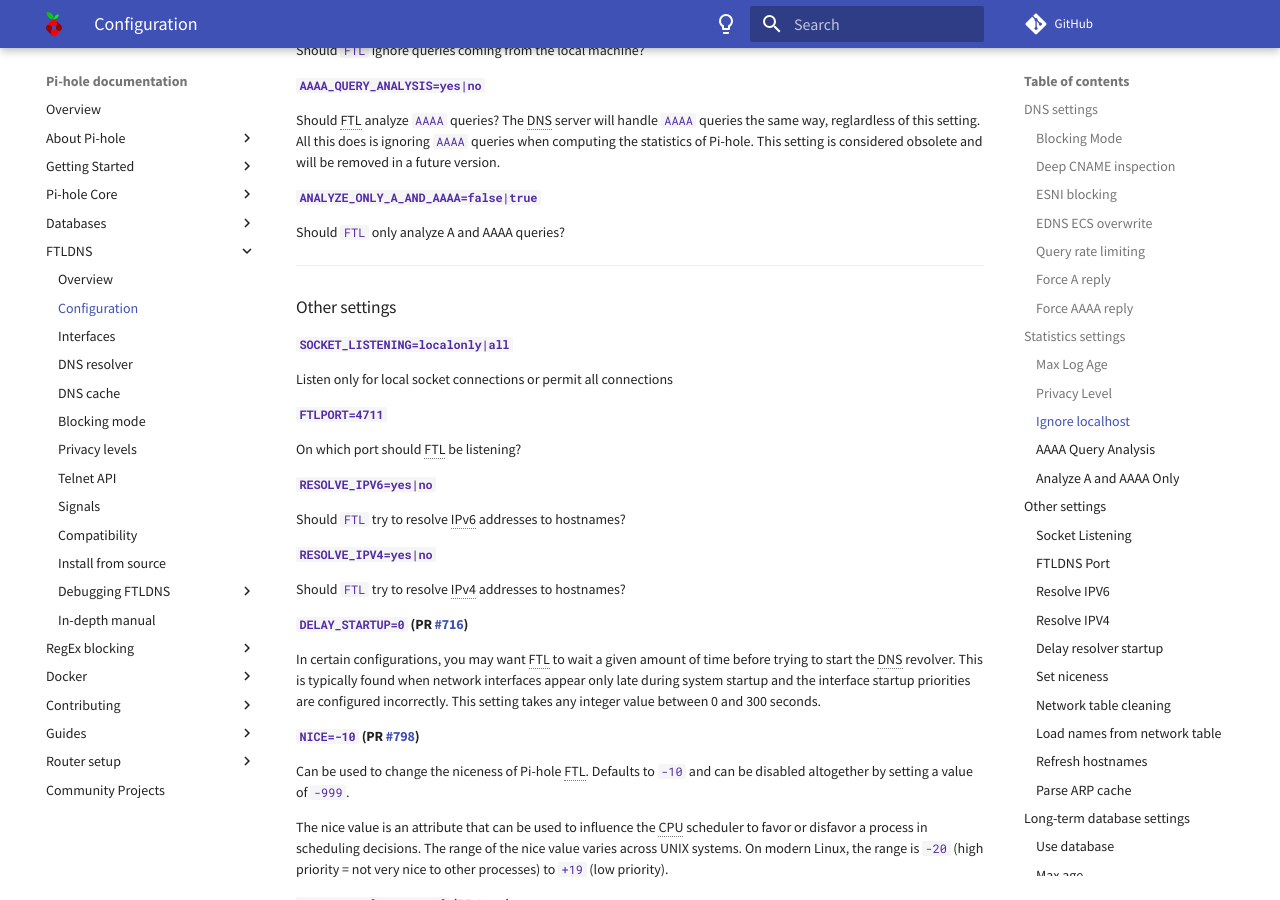
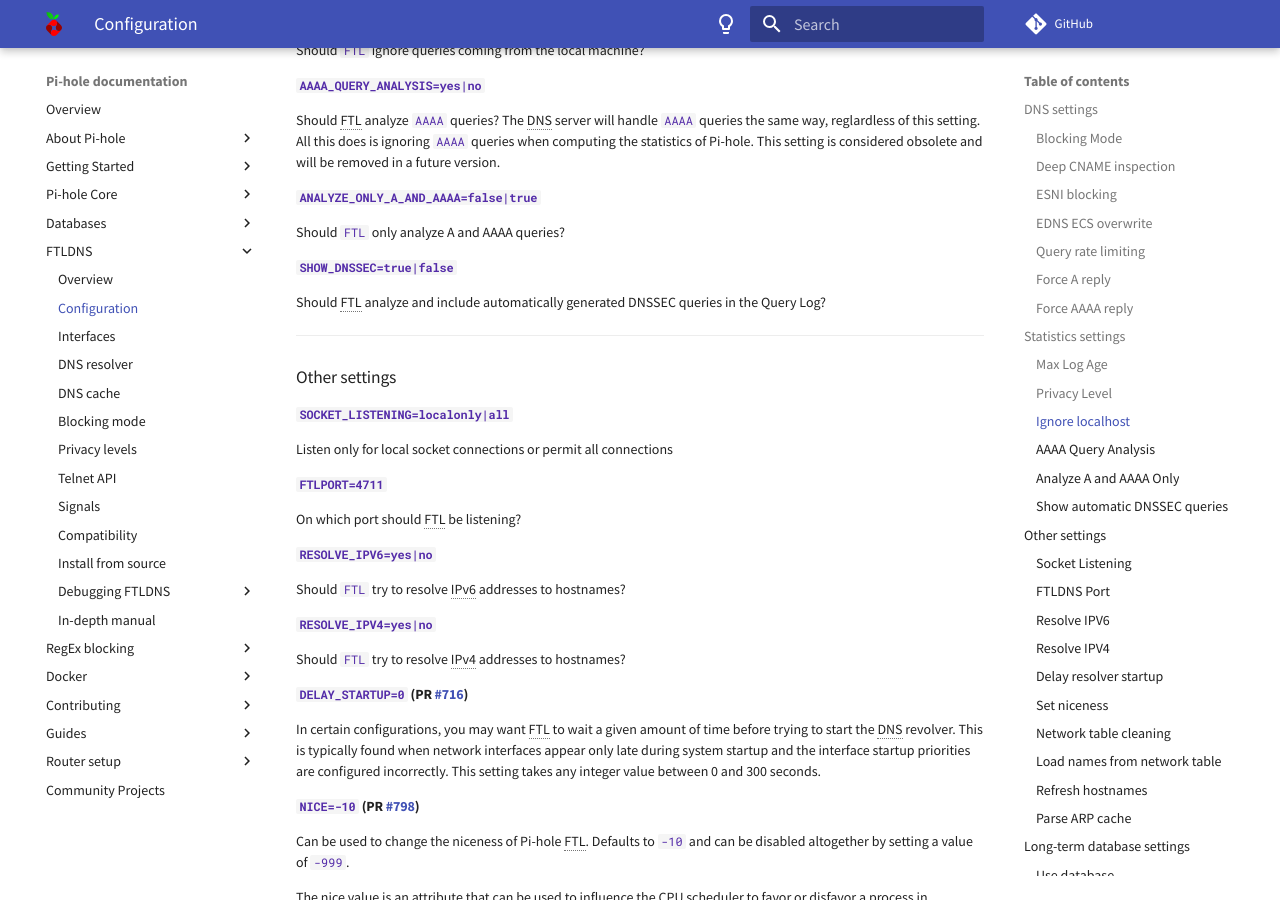
Before and after one commit to pi-hole/docs, an MkDocs documentation site: the page built from docs/ftldns/configfile.md, in a window 1280 px wide and 900 px high, scrolled down 1572 px. Built offline with MkDocs 1.6.1 and Material for MkDocs 9.7.7, drawn with Linux system fonts in a browser that asks for light colours; comment, search, counter and statistics services are not loaded.

Commit message:
Add new SHOW_DNSSEC setting (#527)
Signed-off-by: DL6ER <dl6er@dl6er.de>

Co-authored-by: Dan Schaper <dan.schaper@pi-hole.net>

```diff
--- a/docs/ftldns/configfile.md
+++ b/docs/ftldns/configfile.md
@@ -72,6 +72,11 @@
 #### `ANALYZE_ONLY_A_AND_AAAA=false|true` {#analyze_only_a_and_aaaa data-toc-label='Analyze A and AAAA Only'}
 
 Should `FTL` only analyze A and AAAA queries?
+
+
+#### `SHOW_DNSSEC=true|false` {#show_dnssec data-toc-label='Show automatic DNSSEC queries'}
+
+Should FTL analyze and include automatically generated DNSSEC queries in the Query Log?
 
 ---
 
```
